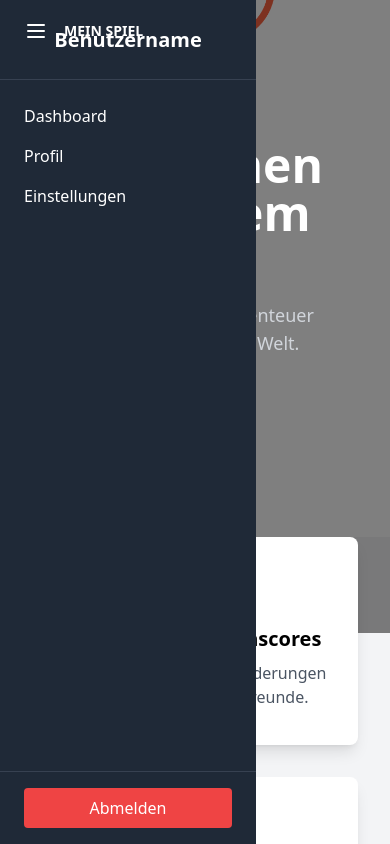
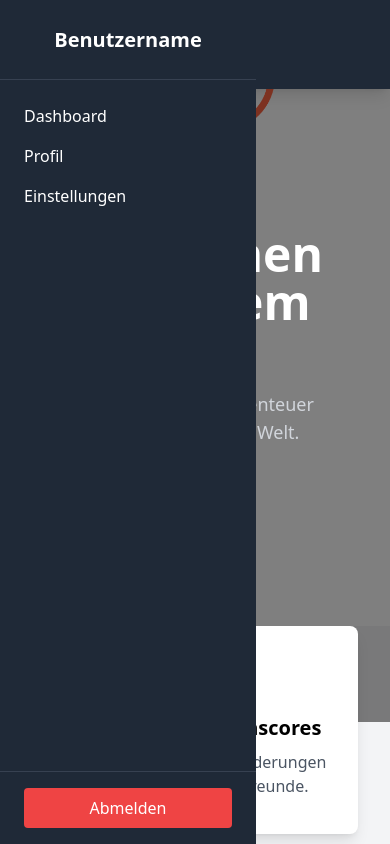
Before and after one commit to wintersolijer/magumba-frontend, a React (Create React App) app: page /homepage in a window 390 px wide. Both pictures are taken after a click on the button 36 px from the left and 31 px from the top of the page. Shown: the top 844 px of the page. Built offline with nearby package versions, Linux system fonts and the light colour scheme.

Commit message:
Homepage redo and added Quizsite

```diff
--- a/src/App.js
+++ b/src/App.js
@@ -2,12 +2,15 @@
 
 import React from 'react';
 import { BrowserRouter as Router, Routes, Route } from 'react-router-dom';
+import '@fortawesome/fontawesome-free/css/all.min.css';
+
 
 // Importiere die Komponenten
 import Login from './components/Login';
 import Register from './components/Register';
 import QuizForm from './components/QuizForm';
 import HomepageSite from './components/HomepageSite';
+import Quiz from './components/Quiz';
 
 function App() {
   return (
@@ -22,6 +25,7 @@ function App() {
         {/* Weitere Routen können hier hinzugefügt werden */}
         <Route path="/quizform" element={<QuizForm />} />
         <Route path="/homepage" element={<HomepageSite />} />
+        <Route path='/quiz' element = {<Quiz />} />
       </Routes>
     </Router>
   );
--- a/src/components/HomepageSite.js
+++ b/src/components/HomepageSite.js
@@ -12,7 +12,7 @@ const HomepageSite = () => {
   return (
     <>
       {/* Navbar */}
-      <Navbar transparent />
+      <Navbar  />
       <main>
         {/* Hero-Bereich */}
         <div
--- a/src/components/Navbar.js
+++ b/src/components/Navbar.js
@@ -20,9 +20,9 @@ export default function Navbar(props) {
                 (props.transparent ? "text-white" : "text-gray-800") +
                 " text-sm font-bold leading-relaxed inline-block mr-4 py-2 whitespace-nowrap uppercase"
               }
-              href="https://www.creative-tim.com/learning-lab/tailwind-starter-kit#/presentation"
+              href="/homepage"
             >
-              Tailwind Starter Kit
+              Startseite
             </a>
             <button
               className="cursor-pointer text-xl leading-none px-3 py-1 border border-solid border-transparent rounded bg-transparent block lg:hidden outline-none focus:outline-none"
@@ -44,7 +44,7 @@ export default function Navbar(props) {
             }
             id="example-navbar-warning"
           >
-            <ul className="flex flex-col lg:flex-row list-none mr-auto">
+          {/* <ul className="flex flex-col lg:flex-row list-none mr-auto">
               <li className="flex items-center">
                 <a
                   className={
@@ -66,7 +66,7 @@ export default function Navbar(props) {
                   Docs
                 </a>
               </li>
-            </ul>
+            </ul> */}
             <ul className="flex flex-col lg:flex-row list-none lg:ml-auto">
               <li className="flex items-center">
                 <a
--- a/src/components/NavbarHomepage.js
+++ b/src/components/NavbarHomepage.js
@@ -1,15 +1,15 @@
-// src/components/Navbar.js
+// src/components/NavbarHomepage.js
 
 import React, { useState } from 'react';
 import { Link } from 'react-router-dom';
-import Sidebar from './hompage/Sidebar';
-import SidebarToggle from './hompage/Toogle';
+import Sidebar from './homepage/Sidebar';
+import SidebarToggle from './homepage/SidebarToggle';
 
 const Navbar = ({ transparent }) => {
-  const [navbarOpen, setNavbarOpen] = useState(false);
   const [sidebarOpen, setSidebarOpen] = useState(false);
 
   const toggleSidebar = () => {
+    console.log('Sidebar toggle clicked');
     setSidebarOpen(!sidebarOpen);
   };
 
@@ -20,8 +20,8 @@ const Navbar = ({ transparent }) => {
 
       {/* Navbar */}
       <nav
-        className={`fixed w-full flex items-center justify-between px-2 py-3 ${
-          transparent ? 'top-0 absolute z-50 w-full' : 'relative shadow-lg bg-white'
+        className={`fixed w-full flex items-center justify-between px-4 py-3 ${
+          transparent ? 'top-0 absolute z-50 w-full' : 'relative shadow-lg bg-gray-800'
         }`}
       >
         <div className="container px-4 mx-auto flex items-center justify-between">
@@ -32,24 +32,27 @@ const Navbar = ({ transparent }) => {
             {/* Logo oder Titel */}
             <Link
               to="/"
-              className="text-white text-sm font-bold leading-relaxed inline-block mr-4 ml-4 py-2 whitespace-nowrap uppercase"
+              className="text-white text-sm font-bold leading-relaxed inline-block ml-4 py-2 whitespace-nowrap uppercase"
             >
               Mein Spiel
             </Link>
           </div>
 
           {/* Navigation für größere Bildschirme */}
+          {/* ... */}
+
+{/* Navigation für größere Bildschirme */}
           <div
             className={
               'lg:flex flex-grow items-center' +
-              (navbarOpen ? ' flex' : ' hidden')
+              (sidebarOpen ? ' flex' : ' hidden')
             }
           >
             <ul className="flex flex-col lg:flex-row list-none lg:ml-auto">
               <li className="nav-item">
                 <Link
                   to="/login"
-                  className="px-3 py-2 flex items-center text-xs uppercase font-bold leading-snug text-white hover:opacity-75"
+                  className="px-3 py-2 flex items-center text-xs uppercase font-bold leading-snug text-black hover:opacity-75"
                 >
                   Login
                 </Link>
@@ -57,7 +60,7 @@ const Navbar = ({ transparent }) => {
               <li className="nav-item">
                 <Link
                   to="/register"
-                  className="px-3 py-2 flex items-center text-xs uppercase font-bold leading-snug text-white hover:opacity-75"
+                  className="px-3 py-2 flex items-center text-xs uppercase font-bold leading-snug text-black hover:opacity-75"
                 >
                   Registrieren
                 </Link>
--- /dev/null
+++ b/src/components/Quiz.js
@@ -0,0 +1,103 @@
+// src/components/quiz.js
+
+import React, { useState, useEffect } from 'react';
+import Navbar from './Navbar';
+import FooterSmall from './FooterSmall';
+
+const Quiz = () => {
+  const [questionData, setQuestionData] = useState(null);
+  const [selectedAnswers, setSelectedAnswers] = useState([]);
+
+  useEffect(() => {
+    // Fetch the random question when the component mounts
+    const fetchQuestion = async () => {
+      try {
+        const response = await fetch('/get_rand_question');
+        const data = await response.json();
+        setQuestionData(data);
+      } catch (error) {
+        console.error('Fehler beim Laden der Frage:', error);
+      }
+    };
+
+    fetchQuestion();
+  }, []);
+
+  const handleAnswerChange = (answerId) => {
+    // Toggle the selected answer
+    setSelectedAnswers((prevSelected) => {
+      if (prevSelected.includes(answerId)) {
+        // Remove the answer if it's already selected
+        return prevSelected.filter((id) => id !== answerId);
+      } else {
+        // Add the answer to the selected list
+        return [...prevSelected, answerId];
+      }
+    });
+  };
+
+  const handleSubmit = () => {
+    // Handle the logic when the user submits their answers
+    console.log('Ausgewählte Antworten:', selectedAnswers);
+    // Hier kannst du die Logik zum Überprüfen der Antworten implementieren
+  };
+
+  return (
+    <>
+      {/* Navbar */}
+      <Navbar transparent />
+      <main>
+        <section className="relative w-full h-full py-40 min-h-screen">
+          {/* Hintergrundbild oder Styling bei Bedarf */}
+          <div className="container mx-auto px-4 h-full">
+            <div className="flex content-center items-center justify-center h-full">
+              <div className="w-full lg:w-8/12 px-4">
+                {/* Quiz-Inhalt */}
+                <div className="relative flex flex-col min-w-0 break-words w-full mb-6 shadow-lg rounded-lg bg-white p-6">
+                  {questionData ? (
+                    <>
+                      <h2 className="text-2xl font-semibold mb-4">
+                        {questionData.question}
+                      </h2>
+                      <form>
+                        {questionData.answers.map((answer) => (
+                          <div key={answer.id} className="flex items-center mb-2">
+                            <input
+                              type="checkbox"
+                              id={`answer-${answer.id}`}
+                              name="answers"
+                              value={answer.id}
+                              checked={selectedAnswers.includes(answer.id)}
+                              onChange={() => handleAnswerChange(answer.id)}
+                              className="form-checkbox h-5 w-5 text-gray-600"
+                            />
+                            <label htmlFor={`answer-${answer.id}`} className="ml-2 text-gray-700">
+                              {answer.text}
+                            </label>
+                          </div>
+                        ))}
+                        <button
+                          type="button"
+                          className="mt-4 bg-gray-800 text-white text-sm font-bold uppercase px-6 py-2 rounded shadow hover:shadow-lg focus:outline-none"
+                          onClick={handleSubmit}
+                        >
+                          Abschicken
+                        </button>
+                      </form>
+                    </>
+                  ) : (
+                    <p>Frage wird geladen...</p>
+                  )}
+                </div>
+              </div>
+            </div>
+          </div>
+          {/* Footer */}
+          <FooterSmall absolute />
+        </section>
+      </main>
+    </>
+  );
+};
+
+export default Quiz;
--- a/src/components/QuizForm.js
+++ b/src/components/QuizForm.js
@@ -11,6 +11,7 @@ function QuizForm() {
     const [question, setQuestion] = React.useState('');
     const [answers, setAnswers] = React.useState([{ answer: '', isTrue: false }]);
     const [points, setPoints] = React.useState(1);
+    const [explaination, setExplainiation] = React.useState('');
 
     const handleAddAnswer = () => {
       setAnswers([...answers, { answer: '', isTrue: false }]);
@@ -26,7 +27,7 @@ function QuizForm() {
       e.preventDefault();
 
       // Daten, die an das Backend gesendet werden sollen
-      const data = { question, answers, points };
+      const data = { question, answers, points , explaination };
 
       // AJAX-Anfrage an das Flask-Backend
       fetch('/add_question', {
@@ -120,6 +121,17 @@ function QuizForm() {
             className="w-full px-3 py-2 border rounded"
           />
         </div>
+        {/* Erklärung */}
+        <div className="mb-4">
+          <label className="block text-gray-700">Erklärung:</label>
+          <input
+            type="text"
+            value={explaination}
+            onChange={(e) => setExplainiation(e.target.value)}
+            className="w-full px-3 py-2 border rounded"
+          />
+        </div>
+
 
 
         {/* Absenden */}
--- a/src/components/hompage/Sidebar.js
+++ b/src/components/homepage/Sidebar.js
@@ -1,4 +1,4 @@
-// src/components/Sidebar.js
+// src/components/homepage/Sidebar.js
 
 import React from 'react';
 import { Link } from 'react-router-dom';
@@ -6,16 +6,15 @@ import { Link } from 'react-router-dom';
 const Sidebar = ({ isOpen, toggleSidebar }) => {
   return (
     <div
-      className={`fixed top-0 left-0 h-full w-64 bg-gray-800 text-white transform ${
-        isOpen ? 'translate-x-0' : '-translate-x-full'
-      } transition-transform duration-300 ease-in-out z-50`}
+      className={`fixed top-0 left-0 h-full w-64 bg-gray-800 text-white transition-transform duration-300 ease-in-out z-50`}
+      style={{ transform: isOpen ? 'translateX(0)' : 'translateX(-100%)' }}
     >
       <div className="flex flex-col h-full">
         {/* Obere Sektion mit Platzhalter für den Namen */}
         <div className="flex items-center justify-center h-20 border-b border-gray-700">
           <span className="text-xl font-semibold">Benutzername</span>
         </div>
-        {/* Menüeinträge (Platzhalter) */}
+        {/* Menüeinträge */}
         <div className="flex-1 overflow-y-auto">
           <ul className="mt-4">
             <li className="px-6 py-2 hover:bg-gray-700">
@@ -27,7 +26,6 @@ const Sidebar = ({ isOpen, toggleSidebar }) => {
             <li className="px-6 py-2 hover:bg-gray-700">
               <Link to="/settings">Einstellungen</Link>
             </li>
-            {/* Weitere Menüeinträge können hier hinzugefügt werden */}
           </ul>
         </div>
         {/* Untere Sektion mit Logout-Button */}
--- /dev/null
+++ b/src/components/homepage/SidebarToggle.js
@@ -0,0 +1,17 @@
+// src/components/homepage/SidebarToggle.js
+
+import React from 'react';
+
+const SidebarToggle = ({ toggleSidebar }) => {
+  return (
+    <button
+      onClick={toggleSidebar}
+      className="text-white focus:outline-none "
+    >
+      {/* Hamburger Icon */}
+      <i className="fas fa-bars fa-2x"></i>
+    </button>
+  );
+};
+
+export default SidebarToggle;
--- a/src/components/hompage/Toogle.js
+++ /dev/null
@@ -1,29 +0,0 @@
-// src/components/SidebarToggle.js
-
-import React from 'react';
-
-const SidebarToggle = ({ toggleSidebar }) => {
-  return (
-    <button
-      onClick={toggleSidebar}
-      className="text-white focus:outline-none lg:hidden"
-    >
-      {/* Hamburger Icon */}
-      <svg
-        className="w-6 h-6"
-        fill="none"
-        stroke="currentColor"
-        viewBox="0 0 24 24"
-      >
-        <path
-          strokeLinecap="round"
-          strokeLinejoin="round"
-          strokeWidth={2}
-          d="M4 6h16M4 12h16M4 18h16"
-        />
-      </svg>
-    </button>
-  );
-};
-
-export default SidebarToggle;
```
